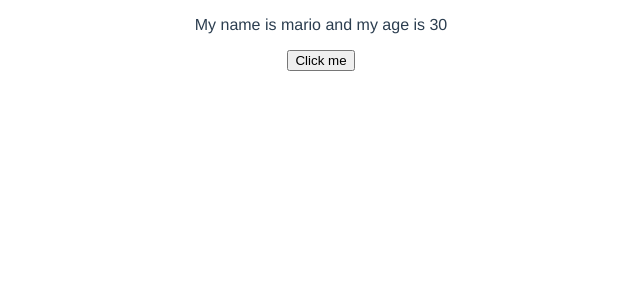
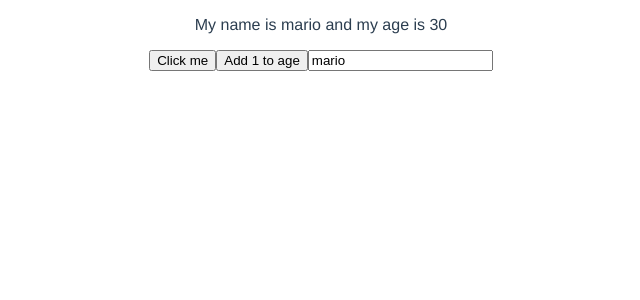
Before and after one commit to brentleejohnson/CompositionAPI-dojo-blog, a Vue app: page / in a window 1280 px wide. Shown: the top 300 px of the page, without its empty margins (319-959 px from the left). Built offline with nearby package versions, Linux system fonts and the light colour scheme.

Commit message:
Added reactive values

```diff
--- a/src/views/Home.vue
+++ b/src/views/Home.vue
@@ -1,19 +1,26 @@
 <template>
   <div class="home">
-    <p>My name is {{ name }} and my age is {{ age }}</p>
+    <p ref="p">My name is {{ name }} and my age is {{ age }}</p>
     <button @click="handleClick">Click me</button>
+    <button @click="age++">Add 1 to age</button>
+    <input type="text" v-model="name" />
   </div>
 </template>
 
 <script>
+import { ref } from "@vue/reactivity";
+
 export default {
   name: "Home",
   setup() {
-    let name = "mario";
-    let age = 30;
+    // const p = ref(null);
+
+    const name = ref("mario");
+    const age = ref(30);
 
     const handleClick = () => {
-      console.log("You clicked me");
+      name.value = "Luigi";
+      age.value = 35;
     };
 
     return { name, age, handleClick };
```
